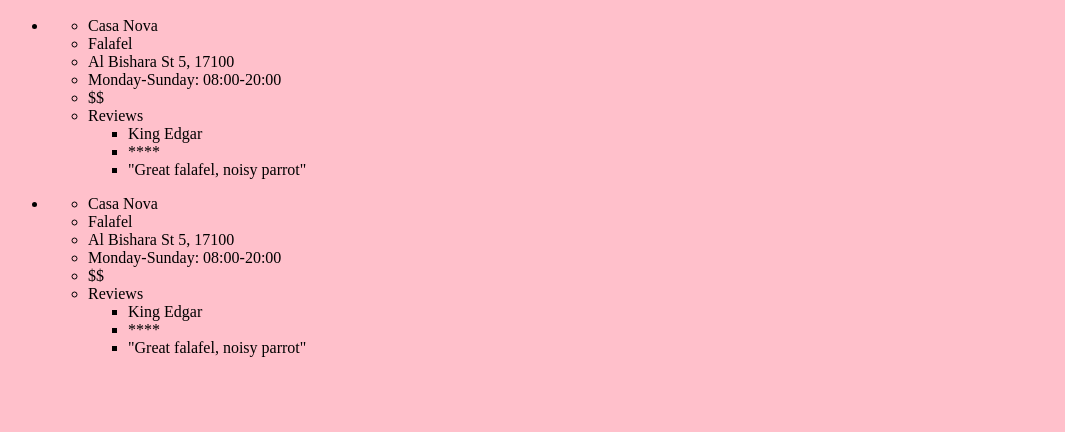
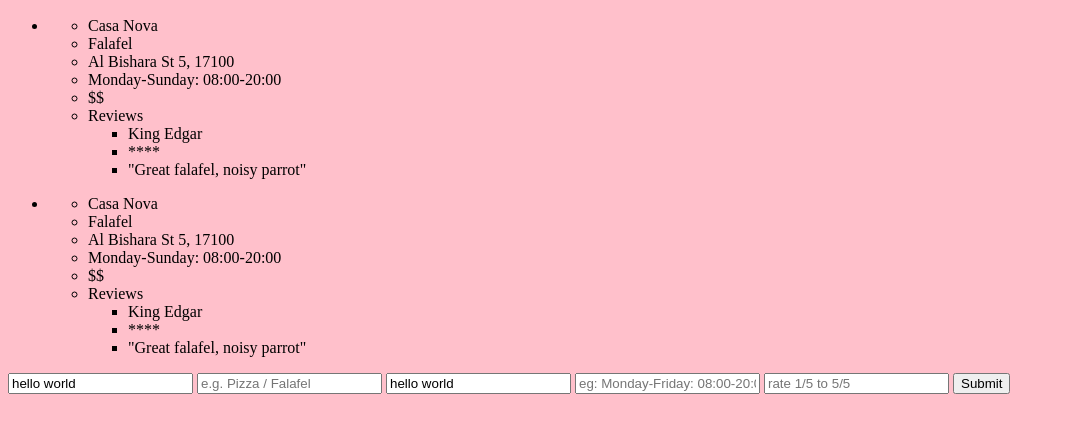
Before and after one commit to FACN1/week6-D-REEM-TEAM, a website: page public/index.html in a window 1280 px wide. Shown: the part 110-542 px from the top of the page, without its empty margins (0-1065 px from the left). Drawn offline with Linux system fonts and the light colour scheme.

Commit message:
populate submit form

```diff
--- a/public/index.html
+++ b/public/index.html
@@ -61,10 +61,17 @@
       </article>
 
     </div>
+    <section id="newRestaurantForm">
+      <input type="text" name="submitName" value="hello world">
+      <input type="text" name="submitCuisine" placeholder="e.g. Pizza / Falafel">
+      <input type="text" name="submitAddress" placeholder="restaurant's address" value="hello world">
+      <input type="text" name="submitOpenHours" placeholder="eg: Monday-Friday: 08:00-20:00">
+      <input type="text" name="submitPriceRange" placeholder="rate 1/5 to 5/5">
+      <button type="submit" name="submit" id="submitButton">Submit</button>
 
-    <form action="">
+    </section>
 
-    </form>
+
   </section>
 
 </body>
```
